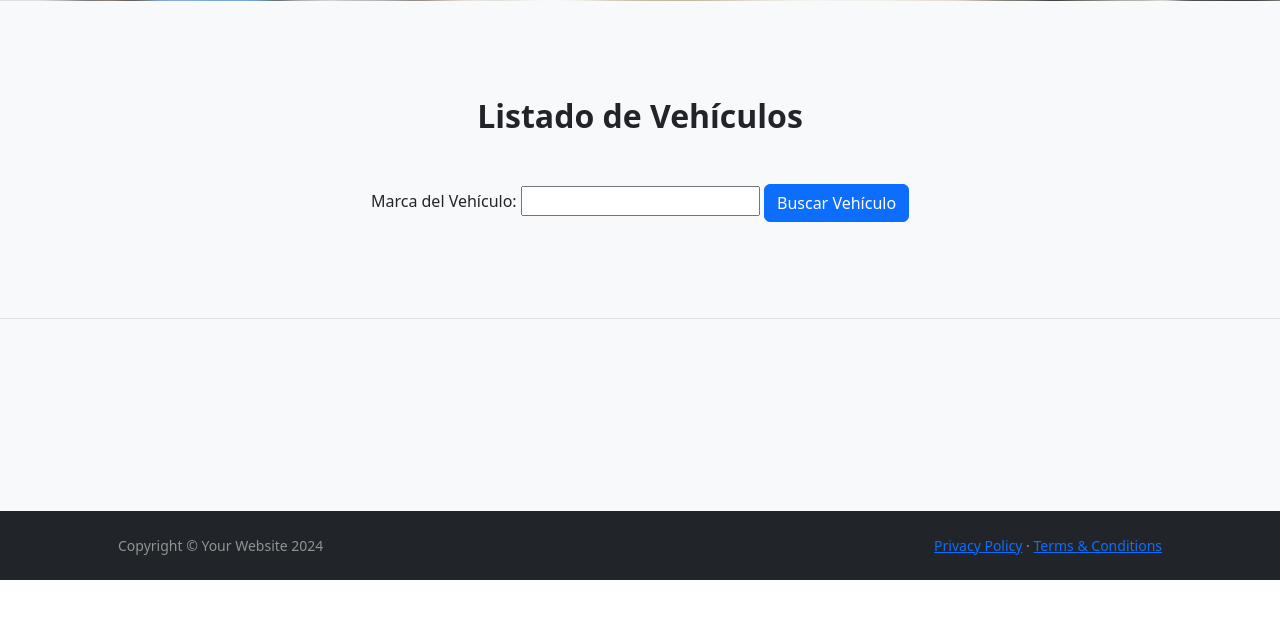
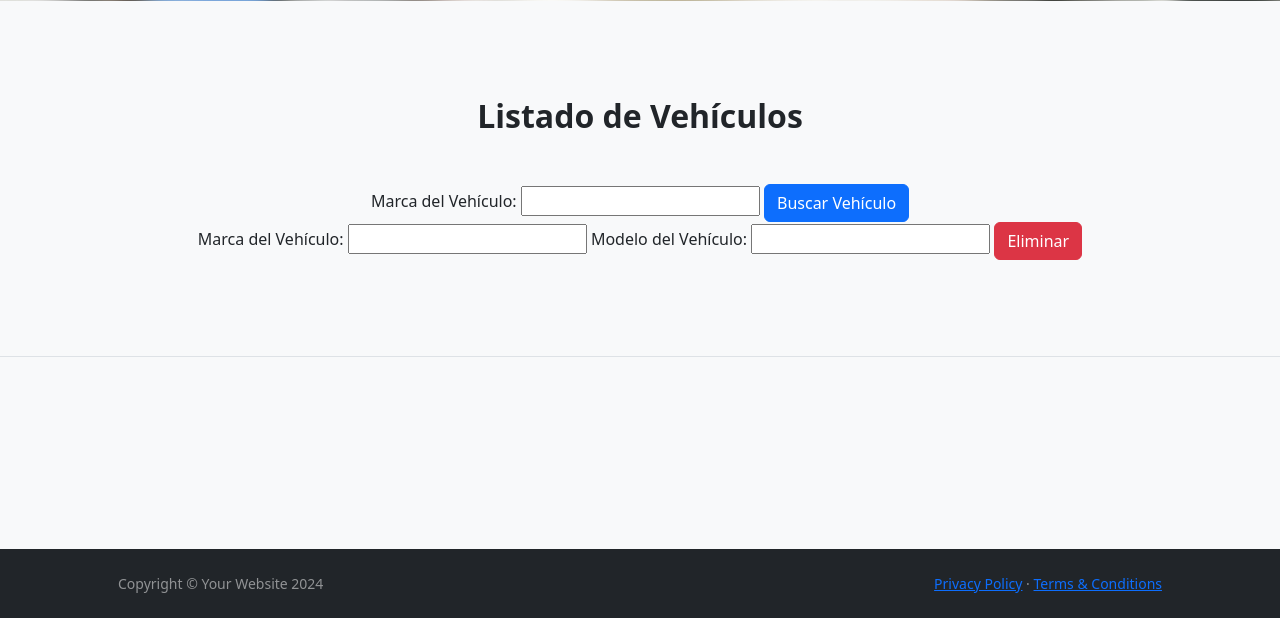
Before and after one commit to fedesosa4848/Proyecto-CarOnPoint, a Django app: page /catalogo_vehiculos_logged in a window 1280 px wide. Shown: the part 362-980 px from the top of the page. Before the commit the page ends 942 px from the top, so only its background shows below. Run offline with Django 5.2, Linux system fonts and the light colour scheme; data that the repository does not hold is empty; some libraries are stand-ins or nearby versions.

Commit message:
features/templates

```diff
--- a/inicio/templates/inicio/catalogo_logged.html
+++ b/inicio/templates/inicio/catalogo_logged.html
@@ -36,9 +36,16 @@ Listado de Vehículos
                     <input type="text" id="marca" name="marca">
                     <button type="submit" class="btn btn-primary">Buscar Vehículo</button>
                 </form>
+                <form method="post" action="{% url 'eliminar_vehiculo' %}">
+                    {% csrf_token %}
+                    <label for="marca">Marca del Vehículo:</label>
+                    <input type="text" id="marca" name="marca">
+                    <label for="modelo">Modelo del Vehículo:</label>
+                    <input type="text" id="modelo" name="modelo">
+                    <button type="submit" class="btn btn-danger">Eliminar</button>
+                </form>
             </div>
         </div>
     </div>
-
 </div>
 {% endblock sub_info_info %}
--- a/inicio/templates/inicio/error.html
+++ b/inicio/templates/inicio/error.html
@@ -5,9 +5,12 @@ ERORRRR !!!
 <h1>{{ error_message }}</h1>
 
 
+
 {% block acciones %}
 <li class="nav-item"><a class="nav-link active" aria-current="page" href="{% url 'inicio_logueado' %}">Inicio</a></li>
+<li class="nav-item"><a class="nav-link active" aria-current="page" href="{% url 'catalogo_vehiculos_logged' %}">Catalogo</a></li>
 <li class="nav-item"><a class="nav-link" href="{% url 'crear' %}">Publicar</a></li>
 <li class="nav-item"><a class="nav-link" href="#!">Comprar</a></li>
 <li class="nav-item"><a class="nav-link" href="{% url 'ver_clientes' %}">Clientes</a></li>
+
 {% endblock acciones %}
--- a/inicio/urls.py
+++ b/inicio/urls.py
@@ -17,6 +17,7 @@ urlpatterns = [
     path('catalogo-vehiculos', views.catalogo_vehiculos, name='catalogo-vehiculos'),
     path('catalogo_vehiculos_logged', views.catalogo_vehiculos_logged, name= 'catalogo_vehiculos_logged'),
     path('buscar_vehiculo/', views.buscar_vehiculo, name='buscar_vehiculo'),
+    path('eliminar_vehiculo/', views.eliminar_auto, name='eliminar_vehiculo'),
     path('ver-clientes/', views.ver_clientes, name='ver_clientes'),
     path('buscar-cliente/', views.buscar_cliente, name='buscar_cliente'),
 ]
--- a/inicio/views.py
+++ b/inicio/views.py
@@ -34,24 +34,24 @@ def crear_auto_v2(request):
         combustible = request.POST.get('combustible')
         ano_fabricacion = request.POST.get('ano_fabricacion')
 
-
-        if marca and modelo:  # Verifica que se hayan proporcionado valores para la marca y el modelo
+        if marca and modelo:
             if Vehiculo.objects.filter(marca=marca, modelo=modelo).exists():
-                # Si el vehículo ya existe en la base de datos, redirige a una página de error
                 return render(request, 'inicio/vehiculo_ya_existe.html')
             else:
                 try:
-                    auto = Vehiculo(marca=marca, modelo=modelo, combustible=combustible, ano_fabricacion=ano_fabricacion)
-                    auto.clean()  # Esto activará la validación definida en el modelo
+                    auto = Vehiculo(
+                        marca=marca,
+                        modelo=modelo,
+                        combustible=combustible,
+                        ano_fabricacion=ano_fabricacion
+                    )
+                    auto.clean()
                     auto.save()
                     return render(request, 'inicio/creacion_exitosa.html', {'auto': auto})
                 except ValidationError as e:
-                    error_message = e.message
-                    return render(request, 'inicio/error.html', {'error_message': error_message})
+                    return render(request, 'inicio/error.html', {'error_message': e.messages})
     else:
-        # Si la solicitud no es POST, simplemente renderiza la página de creación
         return render(request, 'inicio/creacion_v2.html')
-
 
 def catalogo_vehiculos(request):
     vehiculos = Vehiculo.objects.all()
@@ -174,16 +174,22 @@ def buscar_vehiculo(request):
         form = BuscarVehiculoForm()
     return render(request, 'inicio/resultado_busqueda_vehiculo', {'form': form})
 
+def eliminar_auto(request):
+    if request.method == 'POST':
+        marca = request.POST.get('marca')
+        modelo = request.POST.get('modelo')
 
-def eliminar_auto(request, id):
-    try:
-        auto = Vehiculo.objects.get(id=id)
-    except Vehiculo.DoesNotExist:
-        # Si el auto no se encuentra, renderizamos el template para auto no encontrado
-        return render(request, 'inicio/resultado_auto_no_encontrado.html')
+        # Mensajes de depuración
+        print(f"Marca recibida: {marca}")
+        print(f"Modelo recibido: {modelo}")
 
-    # Si el auto existe, lo eliminamos
-    auto.delete()
+        try:
+            vehiculo = Vehiculo.objects.get(marca__iexact=marca, modelo__iexact=modelo)
+            print(f"Vehículo encontrado: {vehiculo}")
+            vehiculo.delete()
+            return redirect('catalogo_vehiculos_logged')
+        except Vehiculo.DoesNotExist:
+            print("Vehículo no encontrado")
+            return render(request, 'inicio/resultado_busqueda_vehiculo.html', {'error': 'Vehículo no encontrado'})
 
-    # Después de eliminar el auto, redirigimos al catálogo de vehículos
-    return redirect('catalogo_vehiculos')
+    return redirect('catalogo_vehiculos_logged')
```
Also changed, not shown: inicio/templates/inicio/creacion_exitosa.html (+9 -2 lines), inicio/templates/inicio/creacion_v2.html (+19 -8 lines), inicio/templates/inicio/vehiculo_ya_existe.html (+6 -2 lines).
